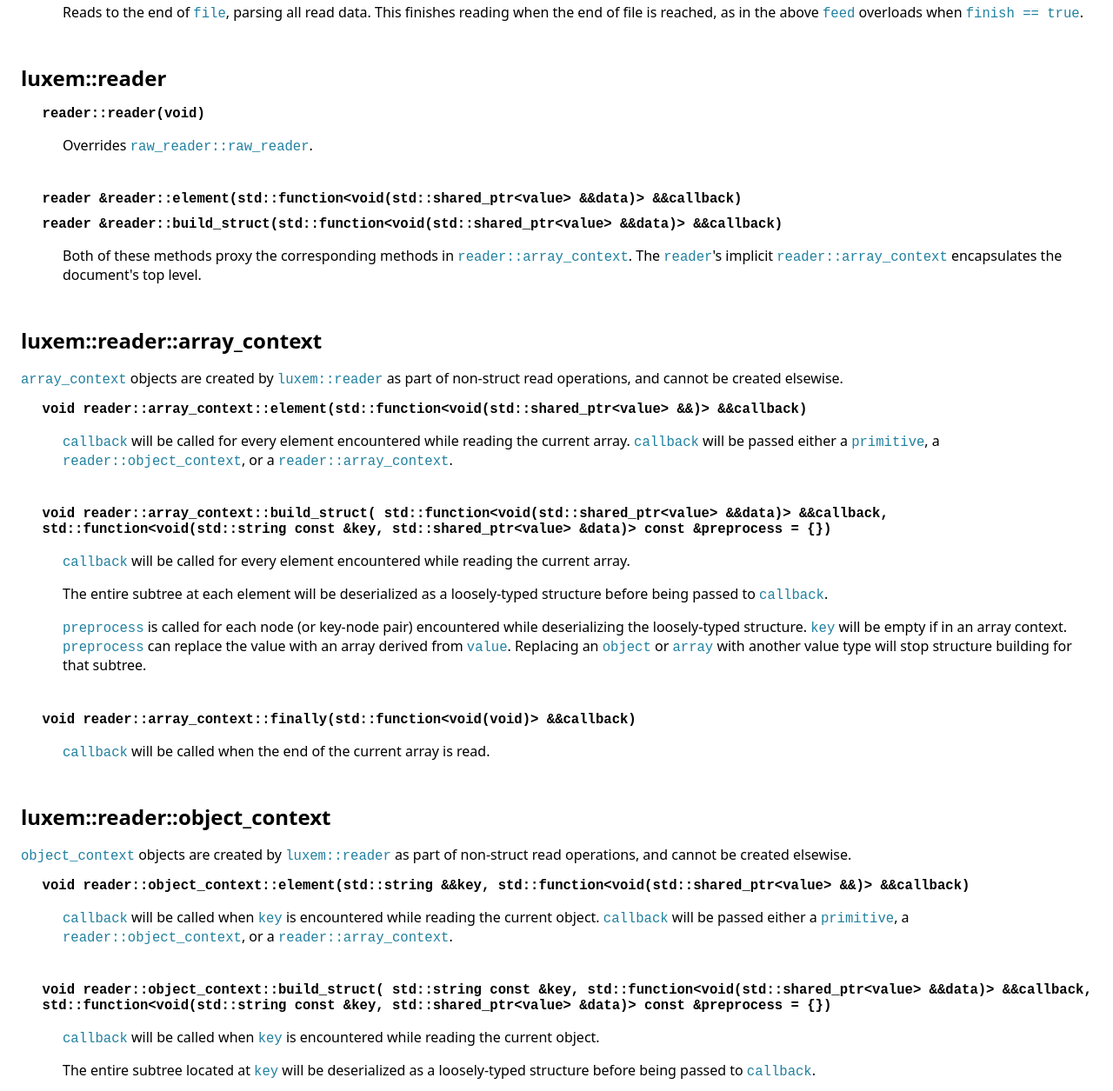
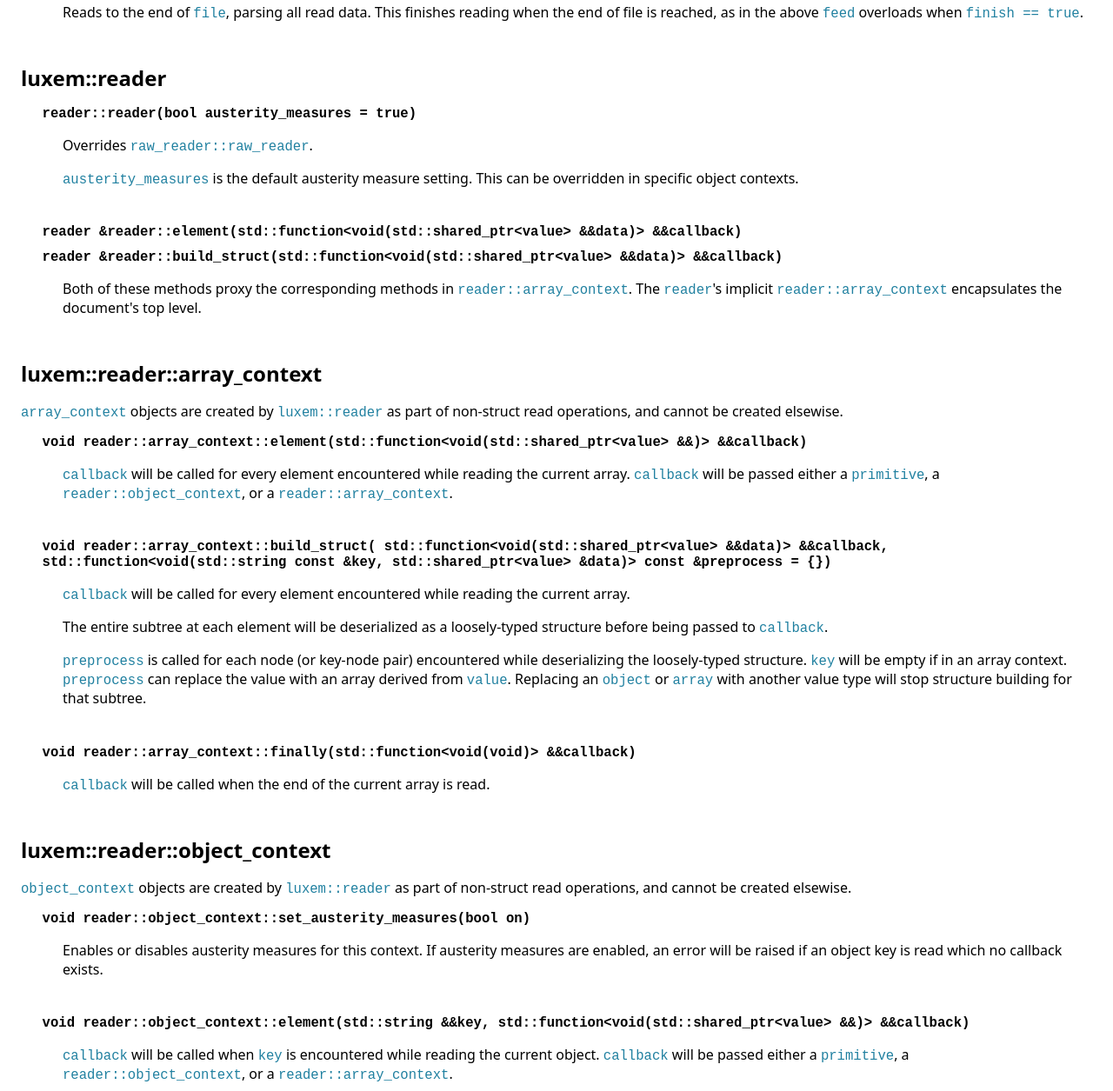
Before and after one commit to Rendaw/luxem-cxx, a plain HTML site: page index.html in a window 1280 px wide. Shown: the part 6699-7954 px from the top of the page at 87% size. Drawn offline with Linux system fonts and the light colour scheme.

Commit message:
Added austerity measures.

```diff
--- a/index.html
+++ b/index.html
@@ -362,8 +362,9 @@ int main(void)
 		<a name="luxem_reader"></a>
 		<h1>luxem::reader</h1>
 		<div class="method">
-			<h1>reader::reader(void)</h1>
+			<h1>reader::reader(bool austerity_measures = true)</h1>
 			<p>Overrides <span class="pre">raw_reader::raw_reader</span>.</p>
+			<p><span class="pre">austerity_measures</span> is the default austerity measure setting.  This can be overridden in specific object contexts.</p>
 		</div>
 		<div class="method">
 			<h1>reader &amp;reader::element(std::function&lt;void(std::shared_ptr&lt;value&gt; &amp;&amp;data)&gt; &amp;&amp;callback)</h1>
@@ -396,6 +397,10 @@ int main(void)
 		<a name="luxem_reader_object_context"></a>
 		<h1>luxem::reader::object_context</h1>
 		<p><span class="pre">object_context</span> objects are created by <span class="pre">luxem::reader</span> as part of non-struct read operations, and cannot be created elsewise.</p>
+		<div class="method">
+			<h1>void reader::object_context::set_austerity_measures(bool on)</h1>
+			<p>Enables or disables austerity measures for this context.  If austerity measures are enabled, an error will be raised if an object key is read which no callback exists.</p>
+		</div>
 		<div class="method">
 			<h1>void reader::object_context::element(std::string &amp;&amp;key, std::function&lt;void(std::shared_ptr&lt;value&gt; &amp;&amp;)&gt; &amp;&amp;callback)</h1>
 			<p><span class="pre">callback</span> will be called when <span class="pre">key</span> is encountered while reading the current object.  <span class="pre">callback</span> will be passed either a <span class="pre">primitive</span>, a <span class="pre">reader::object_context</span>, or a <span class="pre">reader::array_context</span>.</p>
```
Also changed, not shown: 3 other files.
